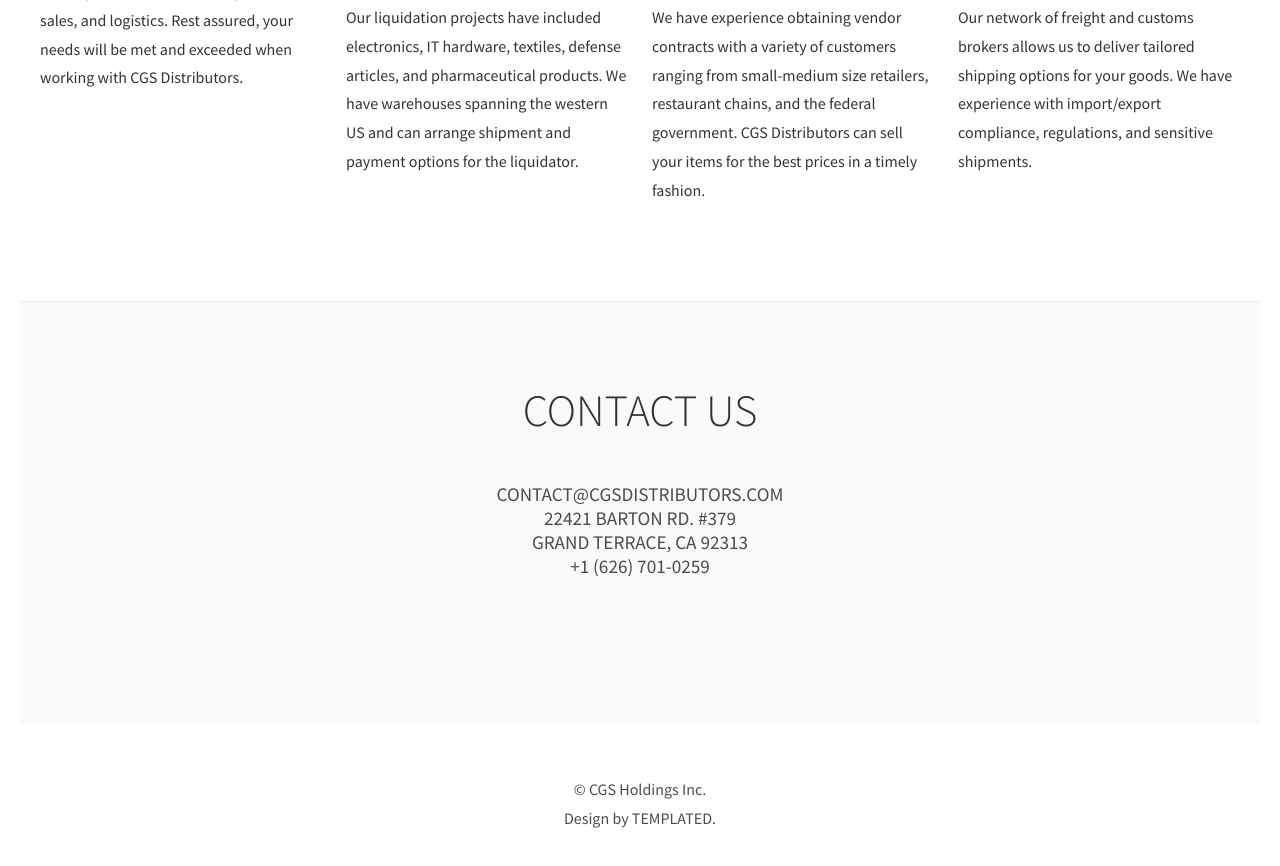
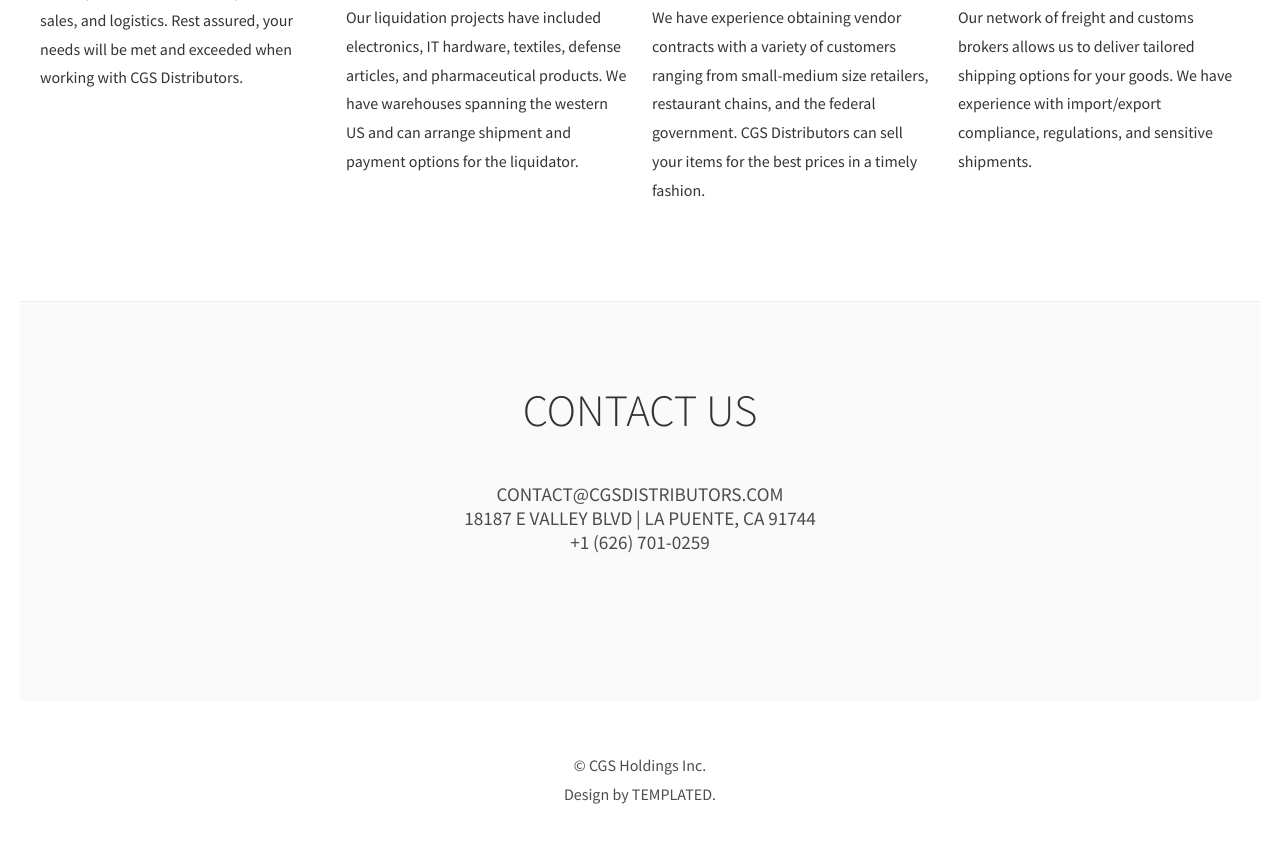
Before and after one commit to ichigomiruku/cgs_dist, a plain HTML site: page index.html in a window 1280 px wide. Shown: the part 910-1776 px from the top of the page. Drawn offline with Linux system fonts and the light colour scheme.

Commit message:
update address

```diff
--- a/index.html
+++ b/index.html
@@ -77,7 +77,7 @@
 				<span class="byline">
 				</span>
 				<h3>contact@cgsdistributors.com<br>
-					22421 Barton Rd. #379<br> Grand Terrace, CA 92313<br>
+					 18187 E Valley Blvd | La Puente, CA 91744 <br>
 						+1 (626) 701-0259</h3>
 			</div>
 		</div>
```
